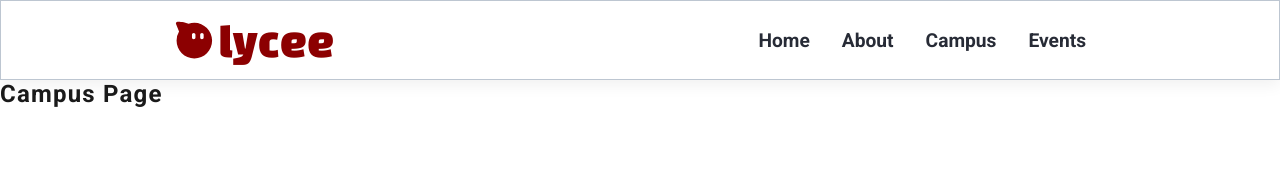
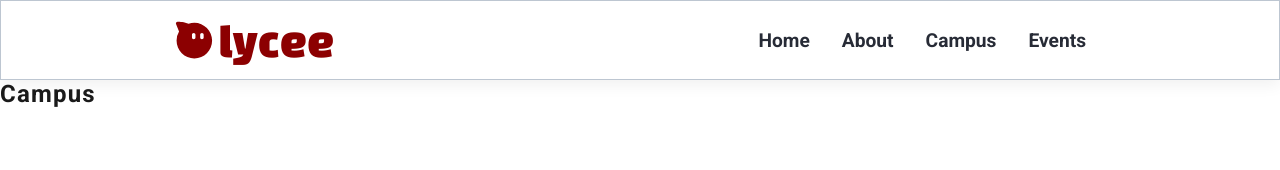
Before and after one commit to ianaumi/Lycee, a React (Create React App) app: page /Campus in a window 1280 px wide. Shown: the top 170 px of the page. Built offline with nearby package versions, Linux system fonts and the light colour scheme.

Commit message:
Added about page

```diff
--- a/src/Routes/About-page.js
+++ b/src/Routes/About-page.js
@@ -0,0 +1,11 @@
+import Navbar from "../Components/Navigation-component/Navbar";
+
+
+export default function AboutPage(){
+    return(
+        <>
+        <Navbar/>
+        <h2>this is about page</h2>
+        </>
+    )
+}
--- a/src/Routes/CampusPage.js
+++ b/src/Routes/CampusPage.js
@@ -4,7 +4,7 @@ export default function CampusPage () {
     return(
         <>
         <Navbar/>
-            <h2>Campus Page</h2>
+            <h2>Campus</h2>
         </>
     )
 }
```
